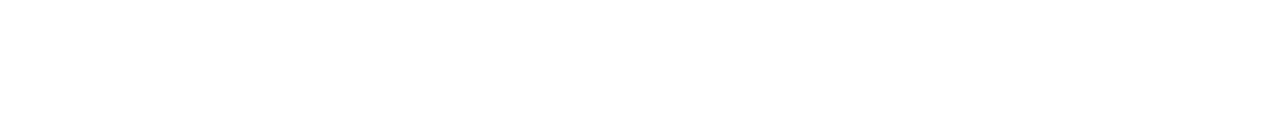
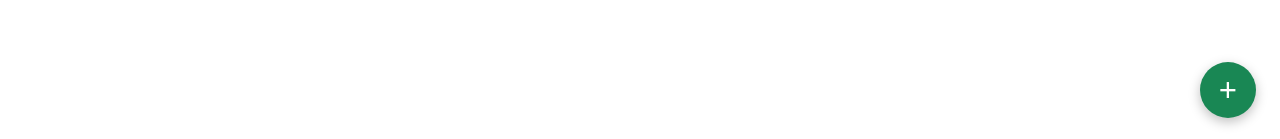
Before and after one commit to ehformation/MealDex, an Angular app: page / in a window 1280 px wide. Shown: the part 658-797 px from the top of the page. Built offline with nearby package versions, Linux system fonts and the light colour scheme.

Commit message:
Ajout du composant MealAdd pour ajouter de nouveaux repas, mise à jour de MealsService pour inclure la méthode addMeal, et ajout des styles et tests associés.

```diff
--- /dev/null
+++ b/src/app/meals/meal-add/meal-add.component.html
@@ -0,0 +1,2 @@
+<a routerLink="/" class="btn btn-link mb-3">← Retour</a>
+<app-meal-form (saved)="onMealSaved($event)" (canceled)="onMealCanceled()"></app-meal-form>
--- /dev/null
+++ b/src/app/meals/meal-add/meal-add.component.ts
@@ -0,0 +1,22 @@
+import { Component } from '@angular/core';
+import { ActivatedRoute, Router } from '@angular/router';
+import { MealsService } from '../meals.service';
+import { Meal } from 'src/app/core/models/meal.model';
+
+@Component({
+  selector: 'app-meal-add',
+  templateUrl: './meal-add.component.html',
+  styleUrls: ['./meal-add.component.css']
+})
+export class MealAddComponent {
+  constructor(private route: ActivatedRoute, private mealsService: MealsService, private router: Router) {}
+
+  onMealSaved(meal : Meal) : void {
+    this.mealsService.addMeal(meal);
+    this.router.navigate(['/']);
+  }
+
+  onMealCanceled() : void  {
+    this.router.navigate(['/']);
+  }
+}
--- a/src/app/meals/meal-list/meal-list.component.html
+++ b/src/app/meals/meal-list/meal-list.component.html
@@ -18,3 +18,4 @@
       </div>
     </div>
   </div>
+  <a routerLink="/meal/add" class="fab" title="Ajouter une recette" aria-label="Ajouter une recette">+</a>
--- a/src/app/meals/meals.module.ts
+++ b/src/app/meals/meals.module.ts
@@ -10,10 +10,12 @@ import { CopierDirective } from '../core/directives/copier.directive';
 import { FormsModule, ReactiveFormsModule } from '@angular/forms';
 import { MealFormComponent } from './meal-form/meal-form.component';
 import { MealEditComponent } from './meal-edit/meal-edit.component';
+import { MealAddComponent } from './meal-add/meal-add.component';
 
 const mealsRoutes: Routes = [
   { path: 'meals', component: MealListComponent },
   { path: 'meal/:id/edit', component: MealEditComponent },
+  { path: 'meal/add', component: MealAddComponent },
   { path: 'meal/:id', component: MealDetailComponent },
 ];
 
@@ -27,6 +29,7 @@ const mealsRoutes: Routes = [
     CopierDirective,
     MealFormComponent,
     MealEditComponent,
+    MealAddComponent,
   ],
   imports: [
     CommonModule,
--- a/src/app/meals/meals.service.ts
+++ b/src/app/meals/meals.service.ts
@@ -52,4 +52,8 @@ export class MealsService {
   editMeal(updatedMeal: Meal): void {
     this.meals = this.meals.map(meal => meal.idMeal === updatedMeal.idMeal ? updatedMeal : meal);
   }
+
+  addMeal(newMeal: Meal): void {
+    this.meals.push(newMeal);
+  }
 }
--- a/src/styles.css
+++ b/src/styles.css
@@ -1 +1,24 @@
 /* You can add global styles to this file, and also import other style files */
+.fab {
+  position: fixed;
+  bottom: 24px;
+  right: 24px;
+  width: 56px;
+  height: 56px;
+  border-radius: 50%;
+  background-color: #198754;      /* vert Bootstrap "success" */
+  color: #fff;
+  font-size: 32px;
+  line-height: 56px;              /* centre le "+" verticalement */
+  text-align: center;
+  text-decoration: none;
+  box-shadow: 0 4px 12px rgba(0, 0, 0, .25);
+  z-index: 1050;
+  transition: transform .15s ease, box-shadow .15s ease;
+}
+
+.fab:hover {
+  transform: scale(1.08);
+  box-shadow: 0 6px 16px rgba(0, 0, 0, .3);
+  color: #fff;                    /* garde le blanc au survol */
+}
```
Also changed, not shown: src/app/app.component.html (line endings or trailing spaces), src/app/meals/meal-add/meal-add.component.css (added), 1 other file (tests, documents, lock files or other folders).
